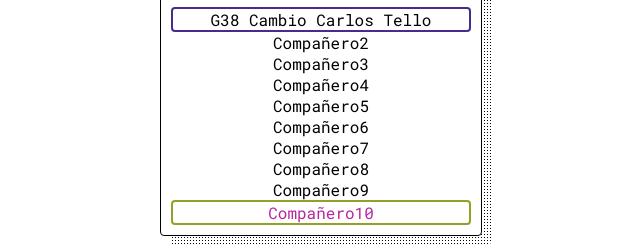
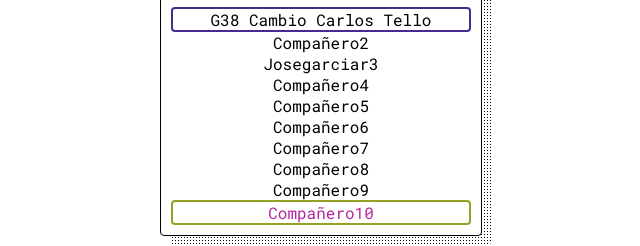
Before and after one commit to cdtello/testG38, a plain HTML site: page index.html in a window 1280 px wide. Shown: the part 268-514 px from the top of the page, 319-959 px from the left. Drawn offline with nearby package versions, Linux system fonts and the light colour scheme.

Commit message:
cambie companero 3

```diff
--- a/index.html
+++ b/index.html
@@ -24,7 +24,7 @@
         <div data-poke-stats class="poke-stats"></div>
         <div data-poke-stats id="test1">G38 Cambio Carlos Tello</div>
         <div data-poke-stats class="poke-stats">Compañero2</div>
-        <div data-poke-stats class="poke-stats">Compañero3</div>
+        <div data-poke-stats class="poke-stats">Josegarciar3</div>
         <div data-poke-stats class="poke-stats">Compañero4</div>
         <div data-poke-stats class="poke-stats">Compañero5</div>
         <div data-poke-stats class="poke-stats">Compañero6</div>
```
